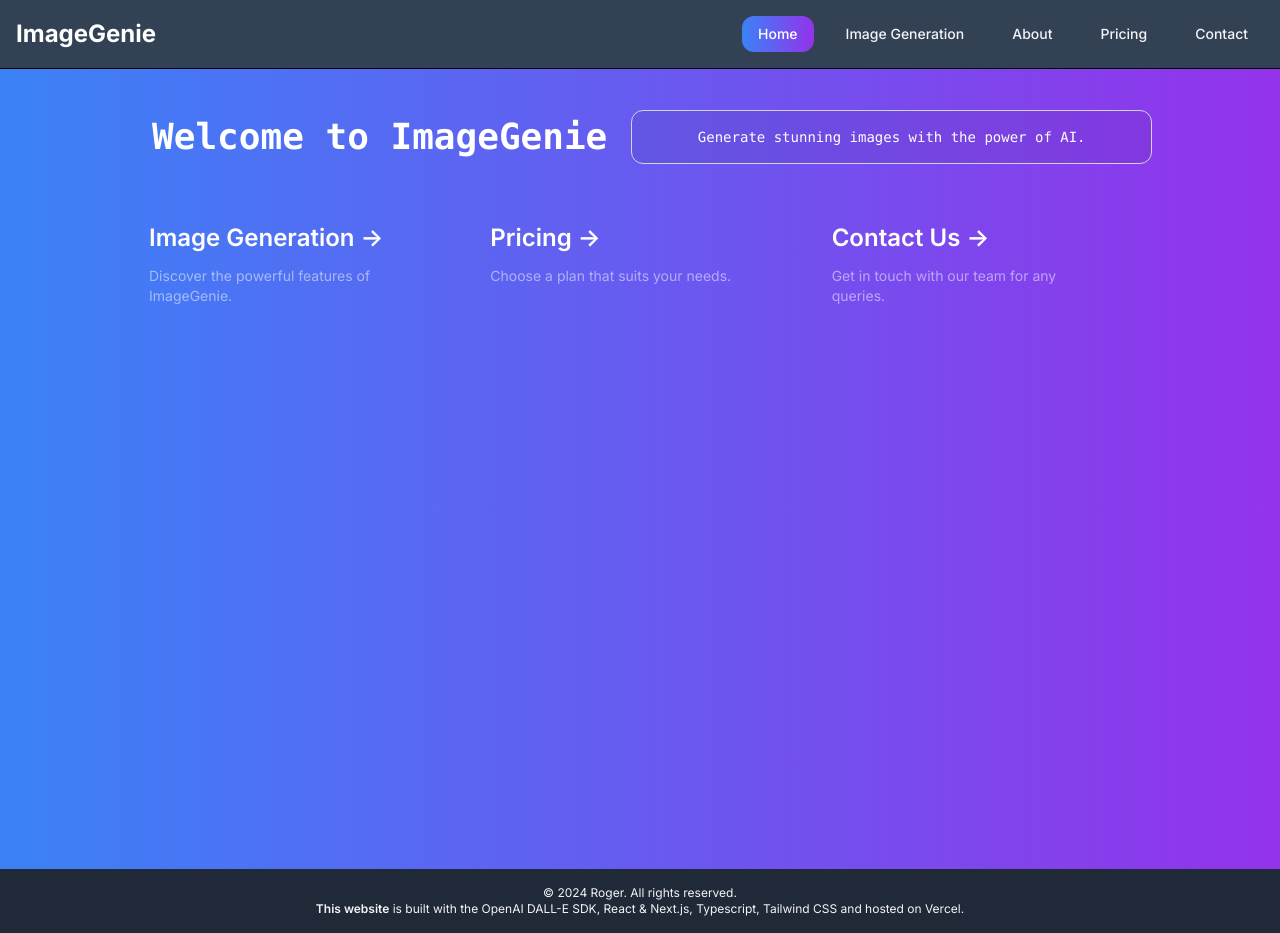
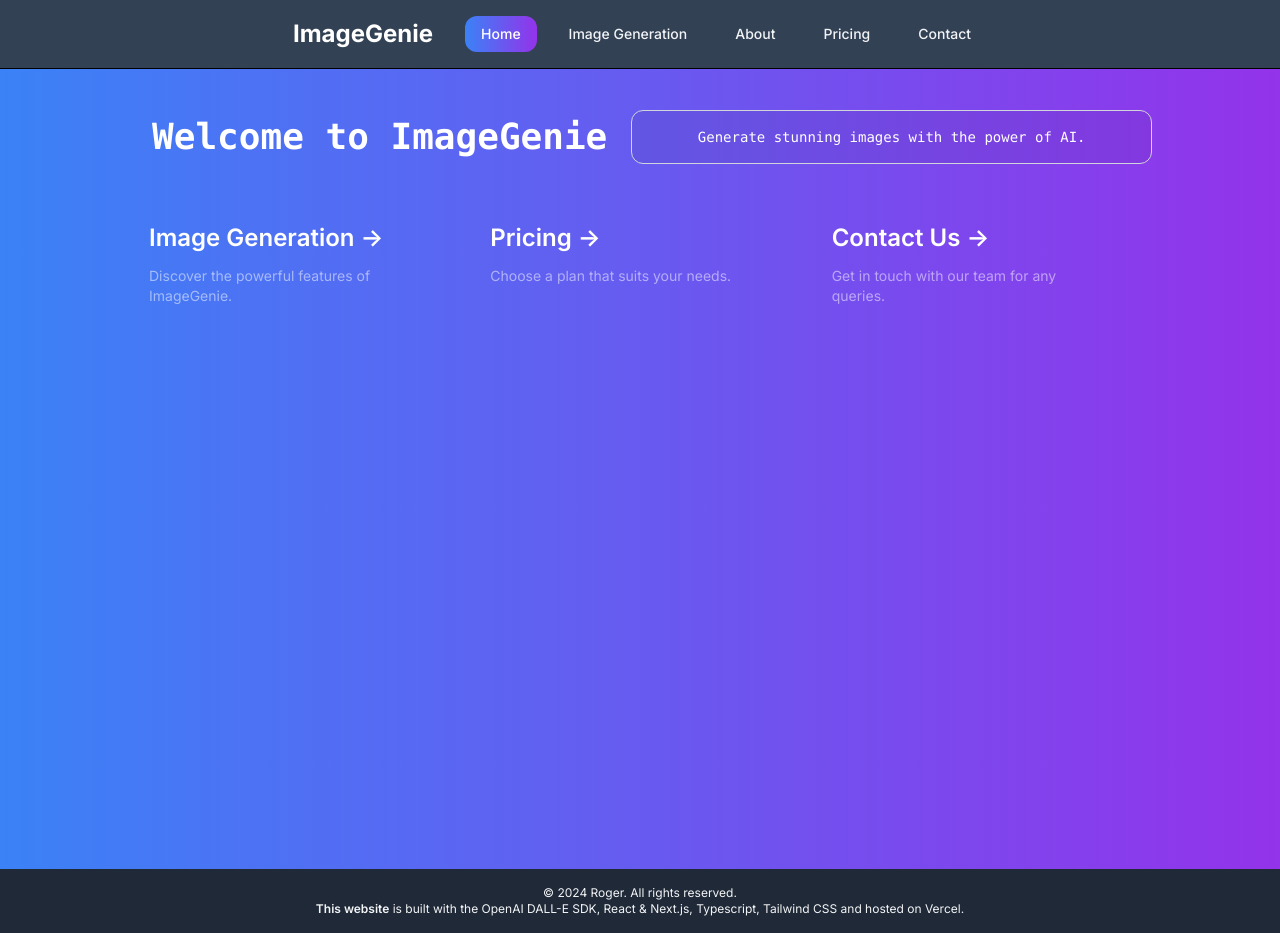
Before and after one commit to nordicirish/dall-e-image-generator-app, a Next.js app: page / in a window 1280 px wide. Built offline with nearby package versions, Linux system fonts and the light colour scheme.

Commit message:
Change menu spacing and add close button to mobile sheet

```diff
--- a/app/components/Nav.tsx
+++ b/app/components/Nav.tsx
@@ -2,11 +2,11 @@
 
 import * as React from "react";
 import Link from "next/link";
-import { Menu } from "lucide-react";
+import { Menu, X } from "lucide-react";
 import { usePathname } from "next/navigation";
 import { cn } from "@/lib/utils";
 import { Button } from "@/components/ui/button";
-import { Sheet, SheetContent, SheetTrigger } from "@/components/ui/sheet";
+import { Sheet, SheetContent, SheetTrigger, SheetClose } from "@/components/ui/sheet";
 
 const routes = [
   { title: "Home", href: "/" },
@@ -21,8 +21,8 @@
   const pathname = usePathname();
   return (
     <nav className="border-b bg-slate-700">
-      <div className="container flex items-center justify-between px-4 py-4 mx-auto">
-        <Link href="/" className="text-2xl font-bold text-white">
+      <div className="container flex items-center justify-between md:justify-center md:gap-2 px-4 py-4 mx-auto">
+        <Link href="/" className="text-2xl font-bold text-white md:mr-6">
           ImageGenie
         </Link>
         <div className="hidden md:flex space-x-4">
@@ -56,6 +56,16 @@
           </SheetTrigger>
           <SheetContent side="right">
             <div className="flex flex-col space-y-4 py-4 bg-gray-500/80 text-white rounded-xl">
+              <SheetClose asChild>
+                <Button
+                  variant="ghost"
+                  size="icon"
+                  className="absolute right-8 top-8 text-white hover:text-white focus:text-white active:text-white"
+                >
+                  <X className="h-6 w-6" />
+                  <span className="sr-only">Close menu</span>
+                </Button>
+              </SheetClose>
               {routes.map((route) => (
                 <Button
                   className={cn(
```
